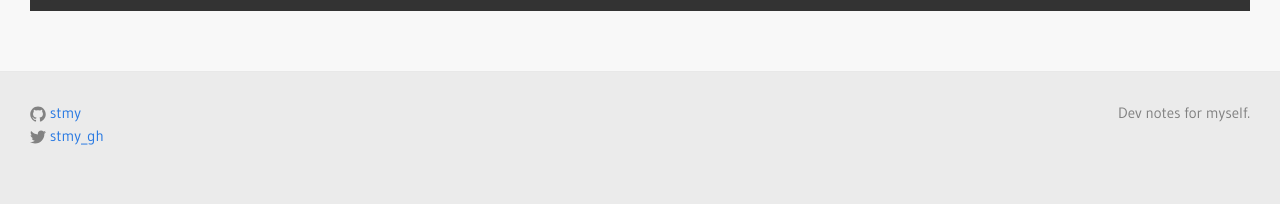
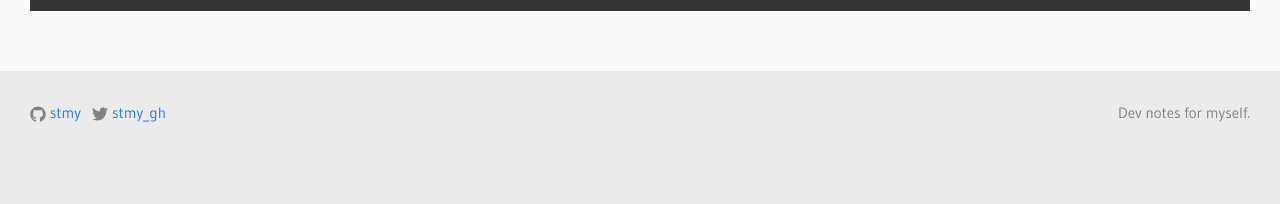
Before and after one commit to stmy/stmy.github.io, a Jekyll site: the page built from index.html, in a window 1280 px wide. Shown: the part 948-1152 px from the top of the page. Built offline with Jekyll 4.4.1, drawn with Linux system fonts in a browser that asks for light colours; nearby versions of some CDN libraries; formulas are drawn with MathJax 3.

Commit message:
Update _layout.scss

```diff
--- a/_sass/_layout.scss
+++ b/_sass/_layout.scss
@@ -120,7 +120,7 @@
     margin-left: 0;
 }
 
-.social-media-list > ul {
+.social-media-list > li {
     display: inline;
     margin-right: 0.5em;
     white-space: nowrap;
```
